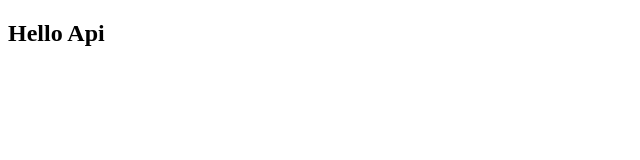
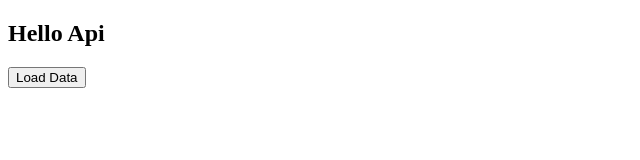
Before and after one commit to CoderMahabub/api-intro, a plain HTML site: page index.html in a window 1280 px wide. Shown: the whole page, without its empty margins (0-640 px from the left). Drawn offline with Linux system fonts and the light colour scheme.

```diff
--- a/index.html
+++ b/index.html
@@ -10,6 +10,7 @@
 
 <body>
     <h2>Hello Api</h2>
+    <button onclick="loadData()">Load Data</button>
     <script src="js/api.js"></script>
 </body>
 
--- a/js/api.js
+++ b/js/api.js
@@ -1 +1,5 @@
-console.log('Connected')
+function loadData() {
+    fetch('https://jsonplaceholder.typicode.com/todos/1')
+        .then(response => response.json())
+        .then(json => console.log(json));
+}
```
